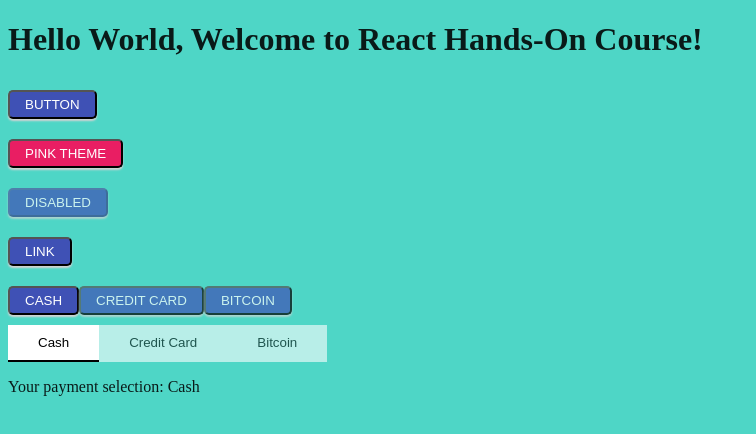
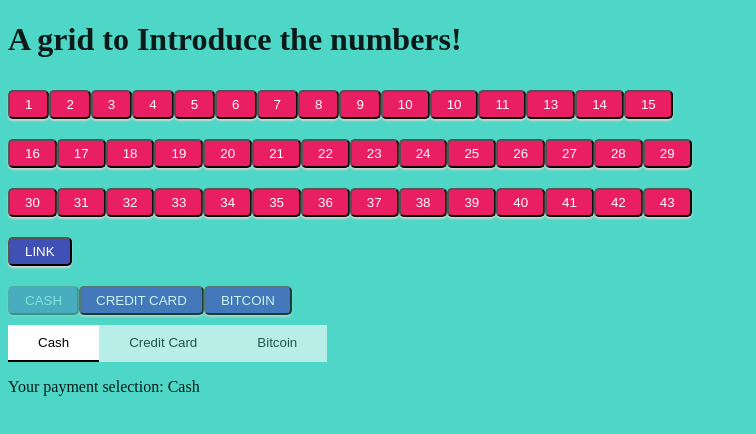
Before and after one commit to chitara44/react-shop, a React app: page / in a window 1280 px wide. Shown: the top 434 px of the page, without its empty margins (0-756 px from the left). Built offline with nearby package versions, Linux system fonts and the light colour scheme.

Commit message:
numbers created

```diff
--- a/src/components/App.jsx
+++ b/src/components/App.jsx
@@ -47,15 +47,15 @@ Button.defaultProps = {
 };
 
 function clickMe() {
-  alert("You clicked me!");
-}
+  theme: "blue"
+};
 
 const ButtonToggle = styled(Button)`
   opacity: 0.7;
   ${({ active }) =>
     active &&
     `
-    opacity: 1;
+    opacity: 0.3;
   `}
 `;
 
@@ -116,21 +116,57 @@ export default function App() {
     return (
       <>
       <div>
-          <h1>Hello World, Welcome to React Hands-On Course!</h1>
+          <h1>A grid to Introduce the numbers!</h1>
       </div>
 
         <div>
-          <Button onClick={clickMe}>Button</Button>
+          <Button theme="pink" onClick={clickMe}>1</Button>
+          <Button theme="pink" onClick={clickMe}>2</Button>
+          <Button theme="pink" onClick={clickMe}>3</Button>
+          <Button theme="pink" onClick={clickMe}>4</Button>
+          <Button theme="pink" onClick={clickMe}>5</Button>
+          <Button theme="pink" onClick={clickMe}>6</Button>
+          <Button theme="pink" onClick={clickMe}>7</Button>
+          <Button theme="pink" onClick={clickMe}>8</Button>
+          <Button theme="pink" onClick={clickMe}>9</Button>
+          <Button theme="pink" onClick={clickMe}>10</Button>
+          <Button theme="pink" onClick={clickMe}>10</Button>
+          <Button theme="pink" onClick={clickMe}>11</Button>
+          <Button theme="pink" onClick={clickMe}>13</Button>
+          <Button theme="pink" onClick={clickMe}>14</Button>
+          <Button theme="pink" onClick={clickMe}>15</Button>
         </div>
         <div>
-          <Button theme="pink" onClick={clickMe}>
-            Pink theme
-          </Button>
+          <Button theme="pink" onClick={clickMe}>16</Button>
+          <Button theme="pink" onClick={clickMe}>17</Button>
+          <Button theme="pink" onClick={clickMe}>18</Button>
+          <Button theme="pink" onClick={clickMe}>19</Button>
+          <Button theme="pink" onClick={clickMe}>20</Button>
+          <Button theme="pink" onClick={clickMe}>21</Button>
+          <Button theme="pink" onClick={clickMe}>22</Button>
+          <Button theme="pink" onClick={clickMe}>23</Button>
+          <Button theme="pink" onClick={clickMe}>24</Button>
+          <Button theme="pink" onClick={clickMe}>25</Button>
+          <Button theme="pink" onClick={clickMe}>26</Button>
+          <Button theme="pink" onClick={clickMe}>27</Button>
+          <Button theme="pink" onClick={clickMe}>28</Button>
+          <Button theme="pink" onClick={clickMe}>29</Button>
         </div>
         <div>
-          <Button disabled onClick={clickMe}>
-            Disabled
-          </Button>
+          <Button theme="pink" onClick={clickMe}>30</Button>
+          <Button theme="pink" onClick={clickMe}>31</Button>
+          <Button theme="pink" onClick={clickMe}>32</Button>
+          <Button theme="pink" onClick={clickMe}>33</Button>
+          <Button theme="pink" onClick={clickMe}>34</Button>
+          <Button theme="pink" onClick={clickMe}>35</Button>
+          <Button theme="pink" onClick={clickMe}>36</Button>
+          <Button theme="pink" onClick={clickMe}>37</Button>
+          <Button theme="pink" onClick={clickMe}>38</Button>
+          <Button theme="pink" onClick={clickMe}>39</Button>
+          <Button theme="pink" onClick={clickMe}>40</Button>
+          <Button theme="pink" onClick={clickMe}>41</Button>
+          <Button theme="pink" onClick={clickMe}>42</Button>
+          <Button theme="pink" onClick={clickMe}>43</Button>
         </div>
         <a href="https://react.school" target="_blank">
           <Button>Link</Button>
```
